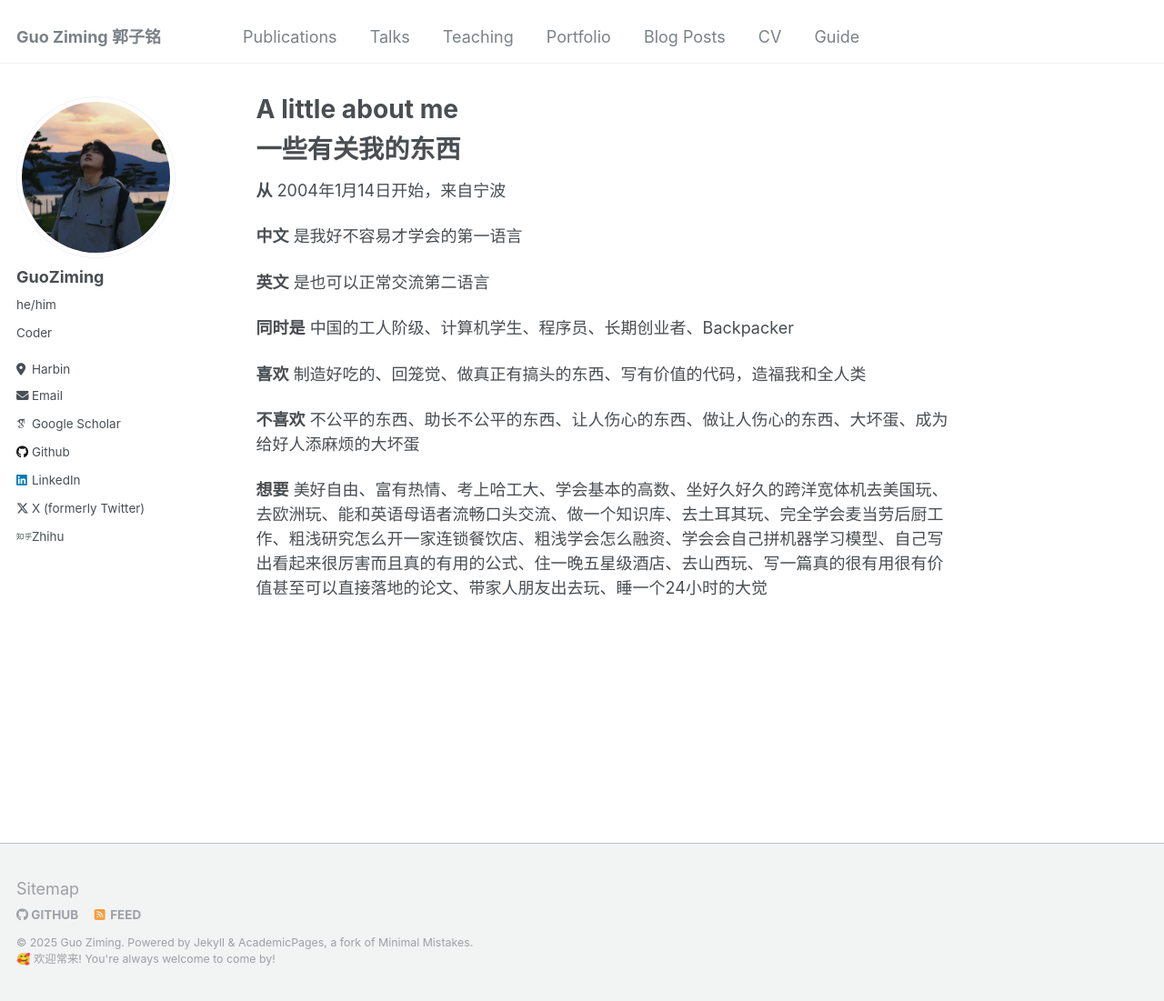
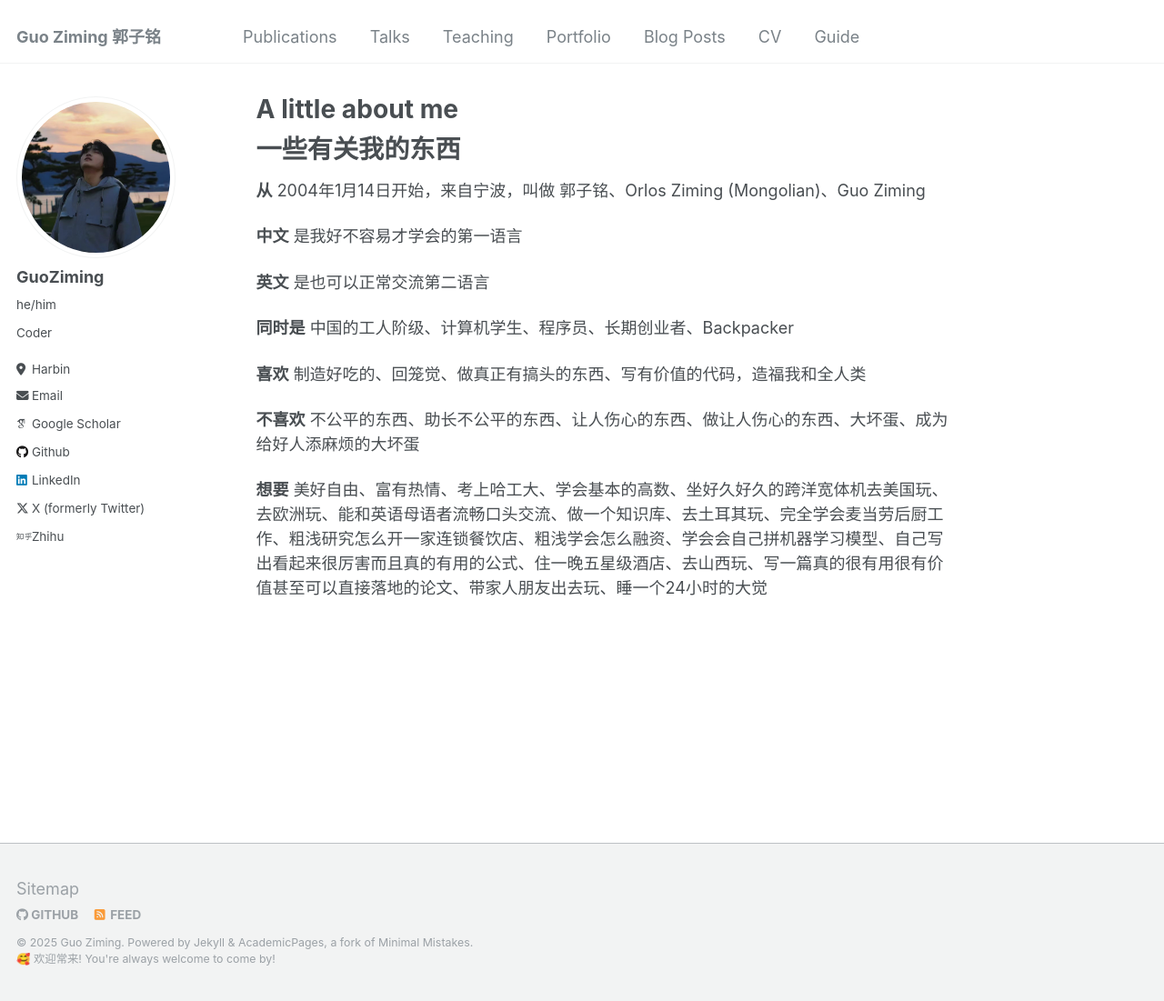
Before and after one commit to mcxiaoxiao/mcxiaoxiao.github.io, a Jekyll site: the page built from _pages/about.md, in a window 1280 px wide and 1101 px high. Shown: the whole window at 91% size. Built offline with Jekyll 4.4.1, drawn with Linux system fonts in a browser that asks for light colours; some web fonts are replaced.

Commit message:
Update about.md

```diff
--- a/_pages/about.md
+++ b/_pages/about.md
@@ -10,7 +10,7 @@ redirect_from:
 # 一些有关我的东西
 
 
-**从** 2004年1月14日开始，来自宁波
+**从** 2004年1月14日开始，来自宁波，叫做 郭子铭、Orlos Ziming (Mongolian)、Guo Ziming
 
 **中文** 是我好不容易才学会的第一语言
 
```
